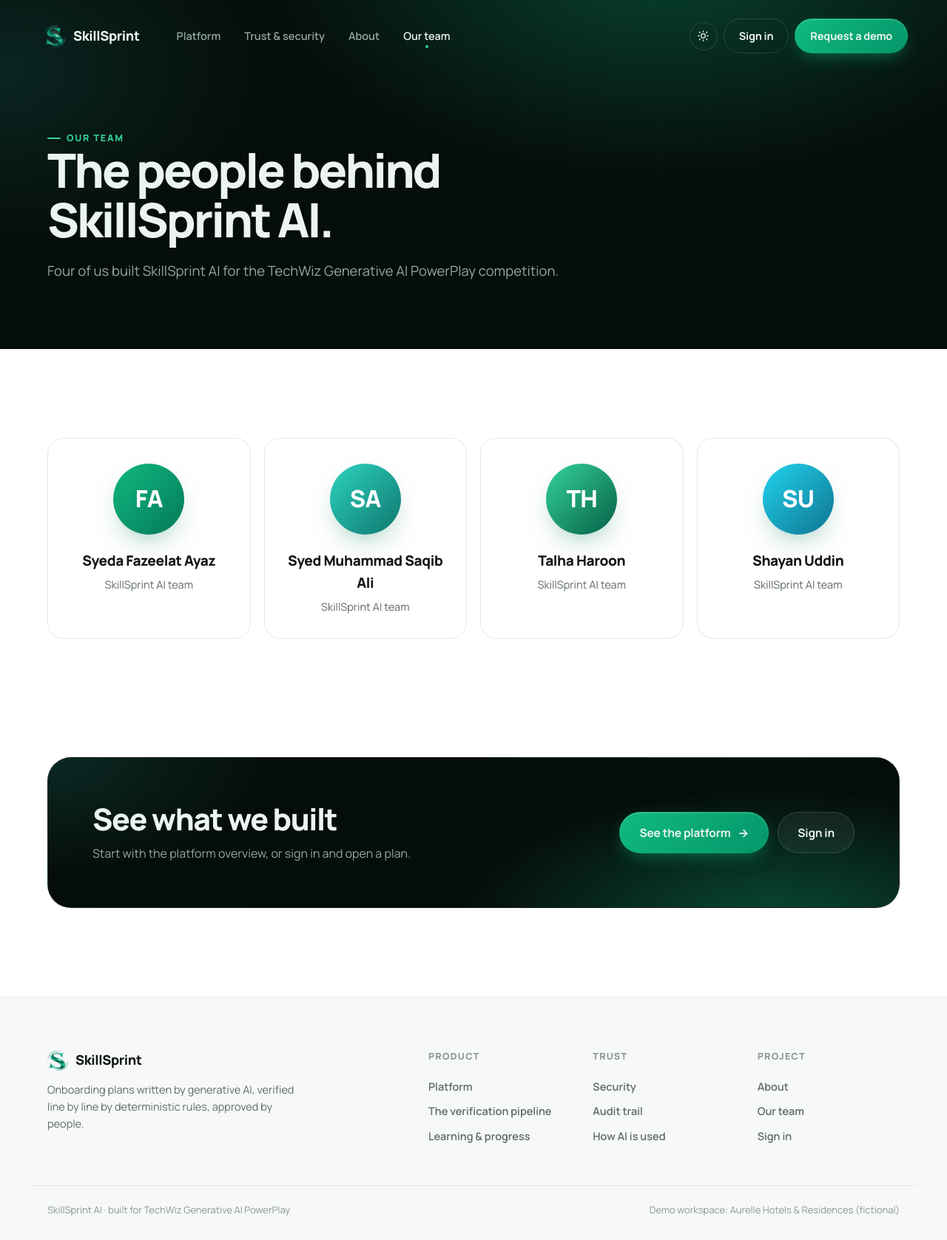
After one commit to 27fazeelat-spec/techwiz26, a Flask app: page /our-team in a window 1280 px wide. The commit adds this page. Shown: the whole page at 74% size. Run offline with Flask 3, Linux system fonts and the light colour scheme; some libraries are stand-ins or nearby versions.

Commit message:
Our team page on the public site with initials avatars; new SkillSprint logo; site shows 13 planned conflicts

```diff
--- a/src/site/routes.py
+++ b/src/site/routes.py
@@ -14,7 +14,7 @@ def _test_count():
 
 
 # Figures measured on the Aurelle sample collection (see reports/ and the test suite); nothing here is invented.
-MEASURED = {"recall": 99.5, "precision": 100, "attacks": 12, "conflicts": 12, "documents": 44, "requirements": 185,
+MEASURED = {"recall": 99.5, "precision": 100, "attacks": 12, "conflicts": 13, "documents": 44, "requirements": 185,
             "roles": 10, "rules": 17, "tests": _test_count() or 157}
 
 
@@ -40,6 +40,14 @@ def about():
     return render_template("site/about.html", m=MEASURED)
 
 
+TEAM = ["Syeda Fazeelat Ayaz", "Syed Muhammad Saqib Ali", "Talha Haroon", "Shayan Uddin"]
+
+
+@bp.route("/our-team")                             # /team is the line manager's page inside the workspace
+def team():
+    return render_template("site/team.html", m=MEASURED, team=TEAM)
+
+
 @bp.route("/demo", methods=["GET", "POST"])
 def demo():
     from src.services import demo as demos
--- a/static/css/site.css
+++ b/static/css/site.css
@@ -309,6 +309,22 @@ body.site { margin: 0; background: var(--bg); color: var(--ink); font-family: va
 .cardx h3 { font-size: 19px; font-weight: 800; letter-spacing: -0.02em; margin-bottom: 8px; }
 .cardx p { color: var(--muted); font-size: 15px; }
 
+/* ---------- our team: initials avatars (no photos) ---------- */
+.teamx { display: grid; grid-template-columns: repeat(4, minmax(0, 1fr)); gap: 18px; }
+.teamx__card { padding: 34px 24px 30px; border-radius: 22px; background: var(--surface); border: 1px solid var(--line); text-align: center;
+  transition: transform 450ms var(--ease-out), border-color 300ms, box-shadow 450ms var(--ease-out); }
+.teamx__card:hover { transform: translateY(-5px); border-color: color-mix(in srgb, var(--primary) 30%, var(--line)); box-shadow: 0 30px 70px -40px rgba(4, 120, 87, 0.45); }
+.teamx__avatar { width: 96px; height: 96px; margin: 0 auto 20px; border-radius: 50%; display: grid; place-items: center;
+  font-size: 32px; font-weight: 800; letter-spacing: -0.02em; color: #fff; box-shadow: 0 16px 40px -18px rgba(4, 120, 87, 0.6);
+  transition: transform 450ms var(--ease-out); }
+.teamx__card:hover .teamx__avatar { transform: scale(1.06) rotate(-4deg); }
+.teamx__avatar--1 { background: linear-gradient(135deg, #10B981, #047857); }
+.teamx__avatar--2 { background: linear-gradient(135deg, #2DD4BF, #0F766E); }
+.teamx__avatar--3 { background: linear-gradient(135deg, #34D399, #065F46); }
+.teamx__avatar--4 { background: linear-gradient(135deg, #22D3EE, #0E7490); }
+.teamx__card h3 { font-size: 19px; font-weight: 800; letter-spacing: -0.02em; margin-bottom: 6px; }
+.teamx__card p { color: var(--muted); font-size: 14.5px; }
+
 .split { display: grid; grid-template-columns: minmax(0, 1fr) minmax(0, 1fr); gap: 48px; align-items: center; }
 .bigquote { font-size: clamp(24px, 2.6vw, 34px); font-weight: 800; letter-spacing: -0.03em; line-height: 1.25; }
 .bigquote em { font-style: normal; color: var(--primary); }
@@ -417,7 +433,7 @@ body.site { margin: 0; background: var(--bg); color: var(--ink); font-family: va
   .console { max-width: 640px; }
   .flowline, .stats { grid-template-columns: repeat(2, minmax(0, 1fr)); }
   .flowline::before, .flowline::after { display: none; }
-  .bento, .cards3 { grid-template-columns: repeat(2, minmax(0, 1fr)); }
+  .bento, .cards3, .teamx { grid-template-columns: repeat(2, minmax(0, 1fr)); }
   .stage { grid-template-columns: 1fr; gap: 20px; }
   .stage__n { position: static; }
   .auth2 { grid-template-columns: 1fr; }
@@ -427,7 +443,7 @@ body.site { margin: 0; background: var(--bg); color: var(--ink); font-family: va
 @media (max-width: 760px) {
   .nav__links, .nav__signin, .nav .sbtn--primary { display: none; }
   .nav__menu { display: grid; }
-  .statements, .flowline, .stats, .bento, .cards3, .foot__inner, .foot__cols { grid-template-columns: 1fr; }
+  .statements, .flowline, .stats, .bento, .cards3, .teamx, .foot__inner, .foot__cols { grid-template-columns: 1fr; }
   .tile--wide, .tile--full { grid-column: auto; }
   .console__body { grid-template-columns: 1fr; }
   .section { padding: 80px 0; }
--- a/templates/site/base_site.html
+++ b/templates/site/base_site.html
@@ -32,6 +32,7 @@
       <a href="{{ url_for('site.platform') }}" class="{{ 'is-active' if ep == 'site.platform' }}">Platform</a>
       <a href="{{ url_for('site.trust') }}" class="{{ 'is-active' if ep == 'site.trust' }}">Trust &amp; security</a>
       <a href="{{ url_for('site.about') }}" class="{{ 'is-active' if ep == 'site.about' }}">About</a>
+      <a href="{{ url_for('site.team') }}" class="{{ 'is-active' if ep == 'site.team' }}">Our team</a>
     </nav>
     <div class="nav__actions">
       <button type="button" class="nav__icon" data-theme-toggle aria-label="Switch theme" data-cursor="Theme">
@@ -46,6 +47,7 @@
     <a href="{{ url_for('site.platform') }}">Platform</a>
     <a href="{{ url_for('site.trust') }}">Trust &amp; security</a>
     <a href="{{ url_for('site.about') }}">About</a>
+    <a href="{{ url_for('site.team') }}">Our team</a>
     <a href="{{ url_for('site.demo') }}">Request a demo</a>
     <a href="{{ url_for('auth.login') }}">Sign in</a>
   </div>
@@ -69,7 +71,7 @@
     <div class="foot__cols">
       <div><h4>Product</h4><a href="{{ url_for('site.platform') }}">Platform</a><a href="{{ url_for('site.platform') }}#pipeline">The verification pipeline</a><a href="{{ url_for('site.platform') }}#learning">Learning &amp; progress</a></div>
       <div><h4>Trust</h4><a href="{{ url_for('site.trust') }}">Security</a><a href="{{ url_for('site.trust') }}#audit">Audit trail</a><a href="{{ url_for('site.trust') }}#ai">How AI is used</a></div>
-      <div><h4>Project</h4><a href="{{ url_for('site.about') }}">About</a><a href="{{ url_for('auth.login') }}">Sign in</a></div>
+      <div><h4>Project</h4><a href="{{ url_for('site.about') }}">About</a><a href="{{ url_for('site.team') }}">Our team</a><a href="{{ url_for('auth.login') }}">Sign in</a></div>
     </div>
   </div>
   <div class="foot__base"><span>SkillSprint AI · built for TechWiz Generative AI PowerPlay</span><span>Demo workspace: Aurelle Hotels &amp; Residences (fictional)</span></div>
--- /dev/null
+++ b/templates/site/team.html
@@ -0,0 +1,38 @@
+{% extends "site/base_site.html" %}
+{% block title %}Our team{% endblock %}
+{% block body_class %}page-dark-top{% endblock %}
+{% block content %}
+<section class="phero phero--dark dark" data-spotlight>
+  <div class="hero__grid" aria-hidden="true"></div>
+  <div class="wrap">
+    <p class="kicker reveal">Our team</p>
+    <h1 class="reveal" data-split>The people behind SkillSprint AI.</h1>
+    <p class="lead reveal">Four of us built SkillSprint AI for the TechWiz Generative AI PowerPlay competition.</p>
+  </div>
+</section>
+
+<section class="section">
+  <div class="wrap">
+    <div class="teamx">
+      {% for name in team %}
+      {% set words = name.split() %}
+      <article class="teamx__card reveal" data-spot style="--i: {{ loop.index0 }}">
+        <span class="teamx__avatar teamx__avatar--{{ loop.index }}" aria-hidden="true">{{ (words[-2][0] ~ words[-1][0]) if words|length > 2 else (words[0][0] ~ words[-1][0]) }}</span>
+        <h3>{{ name }}</h3>
+        <p>SkillSprint AI team</p>
+      </article>
+      {% endfor %}
+    </div>
+  </div>
+</section>
+
+<section class="section section--cta">
+  <div class="wrap"><div class="cta dark reveal" data-spotlight>
+    <div><h2>See what we built</h2><p>Start with the platform overview, or sign in and open a plan.</p></div>
+    <div class="cta__actions">
+      <a class="sbtn sbtn--primary sbtn--lg" href="{{ url_for('site.platform') }}" data-magnetic data-cursor="Explore">See the platform <span class="sbtn__arrow">→</span></a>
+      <a class="sbtn sbtn--glass sbtn--lg" href="{{ url_for('auth.login') }}" data-magnetic>Sign in</a>
+    </div>
+  </div></div>
+</section>
+{% endblock %}
```
Also changed, not shown: static/image/logo.png.
